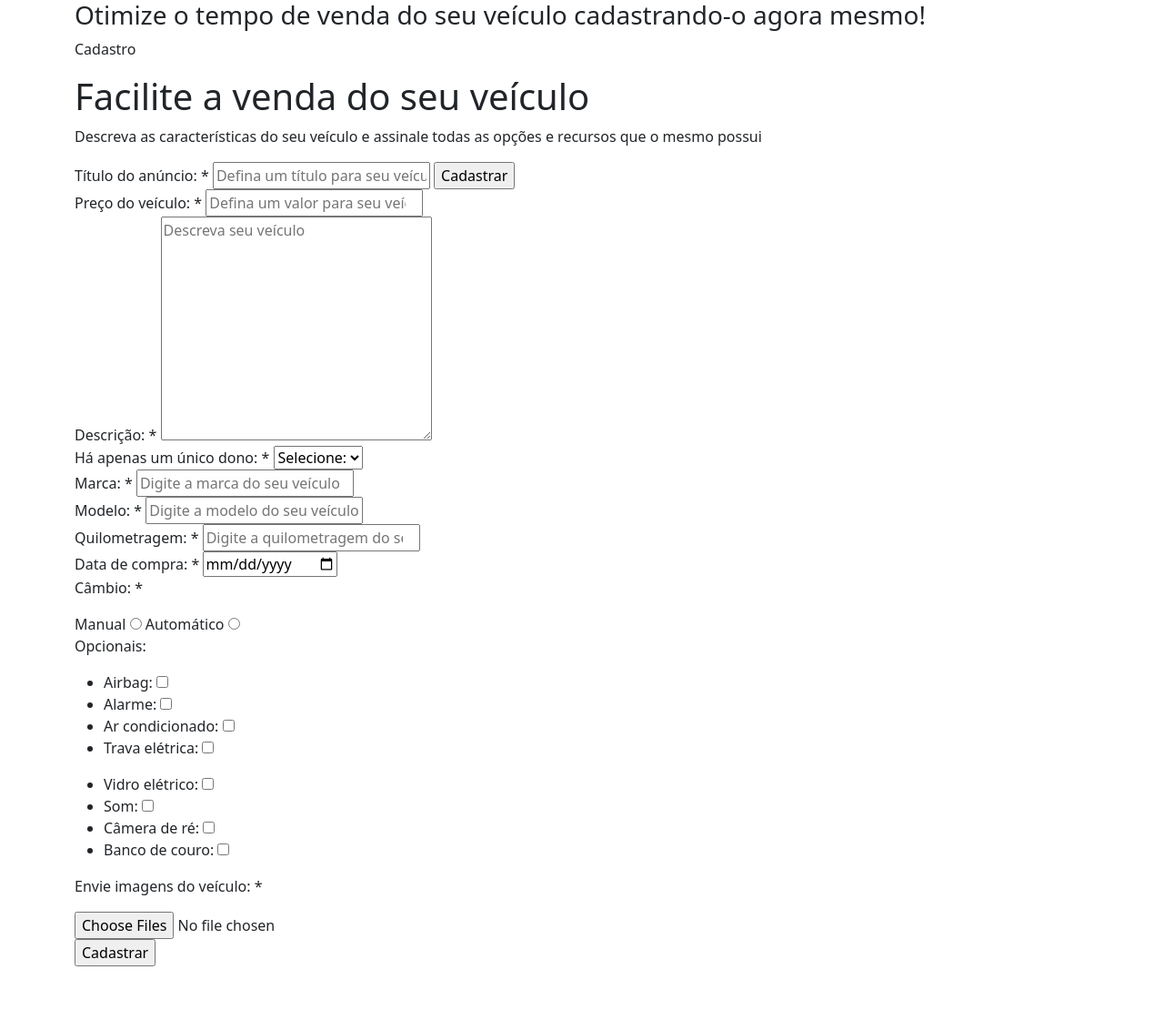
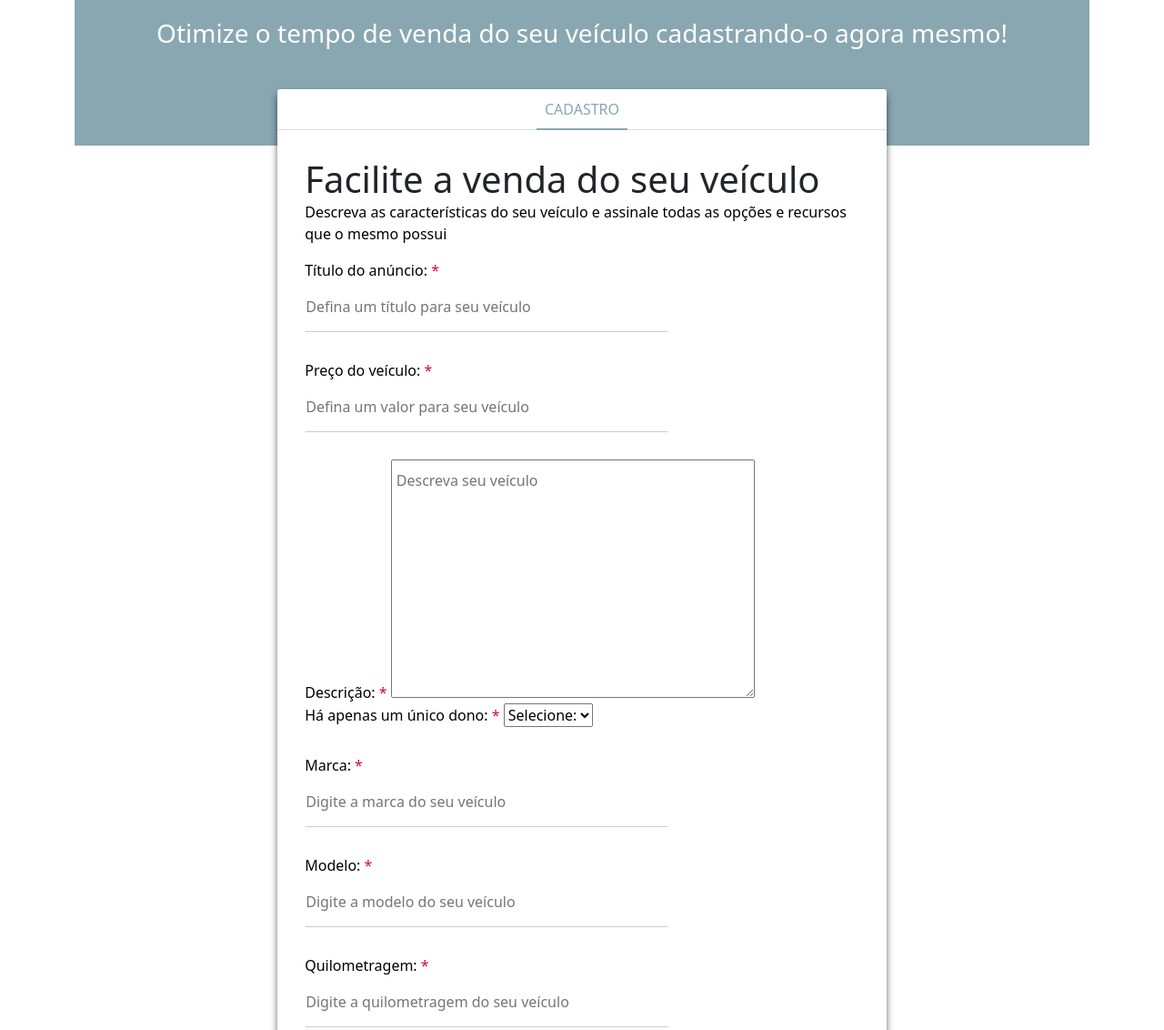
Before and after one commit to LucasRodriguesCunha/form-cadastro-venda, a plain HTML site: page index.html in a window 1280 px wide. Shown: the top 1132 px of the page at 91% size. Before the commit the page ends 1062 px from the top, so only its background shows below. Drawn offline with nearby package versions, Linux system fonts and the light colour scheme.

Commit message:
css finalizado

```diff
--- a/estilo.css
+++ b/estilo.css
@@ -1,3 +1,122 @@
-h3 {
-    color: red;
+* {
+    margin: 0px;
+    padding: 0px;
 }
+
+body {
+    background-color: #ecedf2;
+}
+
+h1, h2, h3, h4, h5, h6 {
+    color: #2e2d37;
+}
+
+p, label {
+    color: #000;
+}
+
+input {
+    border: 1px solid transparent;
+    border-bottom: 1px solid #ccc;
+    padding: 15px 0px;
+}
+
+input[type=text], input[type=number], input[type=date], input[type=file] {
+    width: 400px;
+}
+
+textarea {
+    padding: 10px 5px;
+    width: 400px;
+}
+
+.cabeçalho {
+    height: 160px;
+    padding: 20px;
+    background-color: #89a7b1;
+}
+
+.cabeçalho > h3 {
+    color: #fff;
+    margin-top: 0px;
+    text-align: center;
+}
+
+.form-container {
+    background-color: #fff;
+    border-radius: 3px;
+    box-shadow: 0px 5px 8px -1px rgba(0,0,0,0.75);
+    width: 60%;
+    margin-left: auto;
+    margin-right: auto;
+    position: relative;
+    top: -62px;
+}
+
+.form-cabeçalho {
+    border-bottom: 1px solid #dfdfdf;
+    height: 45px;
+}
+
+.form-cabeçalho > p {
+    color: #89a7b1;
+    border-bottom: 2px solid #89a7b1;
+    width: 100px;
+    text-align: center;
+    margin-right: auto;
+    margin-left: auto;
+    text-transform: uppercase;
+    height: 45px;
+    line-height: 45px;
+}
+
+.form-corpo {
+    padding: 30px;
+}
+
+.form-título {
+    margin: 0px;
+}
+
+.required {
+    color: #d80935;
+}
+
+.caixa-de-inputs {
+    margin-bottom: 30px;
+}
+
+.bloco {
+    display: block;
+}
+
+.opcional {
+    display: inline-block;
+    margin-right: 30px;
+}
+
+.opcional-lista {
+    padding-left: 0px;
+}
+
+.opcional-lista {
+    list-style: none;
+}
+
+.btn-cadastrar {
+    background-color: #89a7b1;
+    border-radius: 5px;
+    color: #fff;
+    border: 2px solid transparent;
+    width: 150px;
+    height: 50px;
+    text-transform: uppercase;
+    cursor: pointer;
+    transition: 0.5s;
+}
+
+.btn-cadastrar:hover {
+    background-color: #fff;
+    border-color: #89a7b1;
+    color: #89a7b1;
+}
--- a/index.html
+++ b/index.html
@@ -24,7 +24,6 @@
                     <div class="caixa-de-inputs">
                         <label for="título">Título do anúncio: <span class="required">*</span></label>
                         <input class="bloco" type="text" name="título" id="título" placeholder="Defina um título para seu veículo" minlength="1" maxlength="30" required>
-                        <input class="btn-cadastrar" type="submit" value="Cadastrar">
                     </div>
                     <div class="caixa-de-inputs">
                         <label for="preço">Preço do veículo: <span class="required">*</span></label>
```
